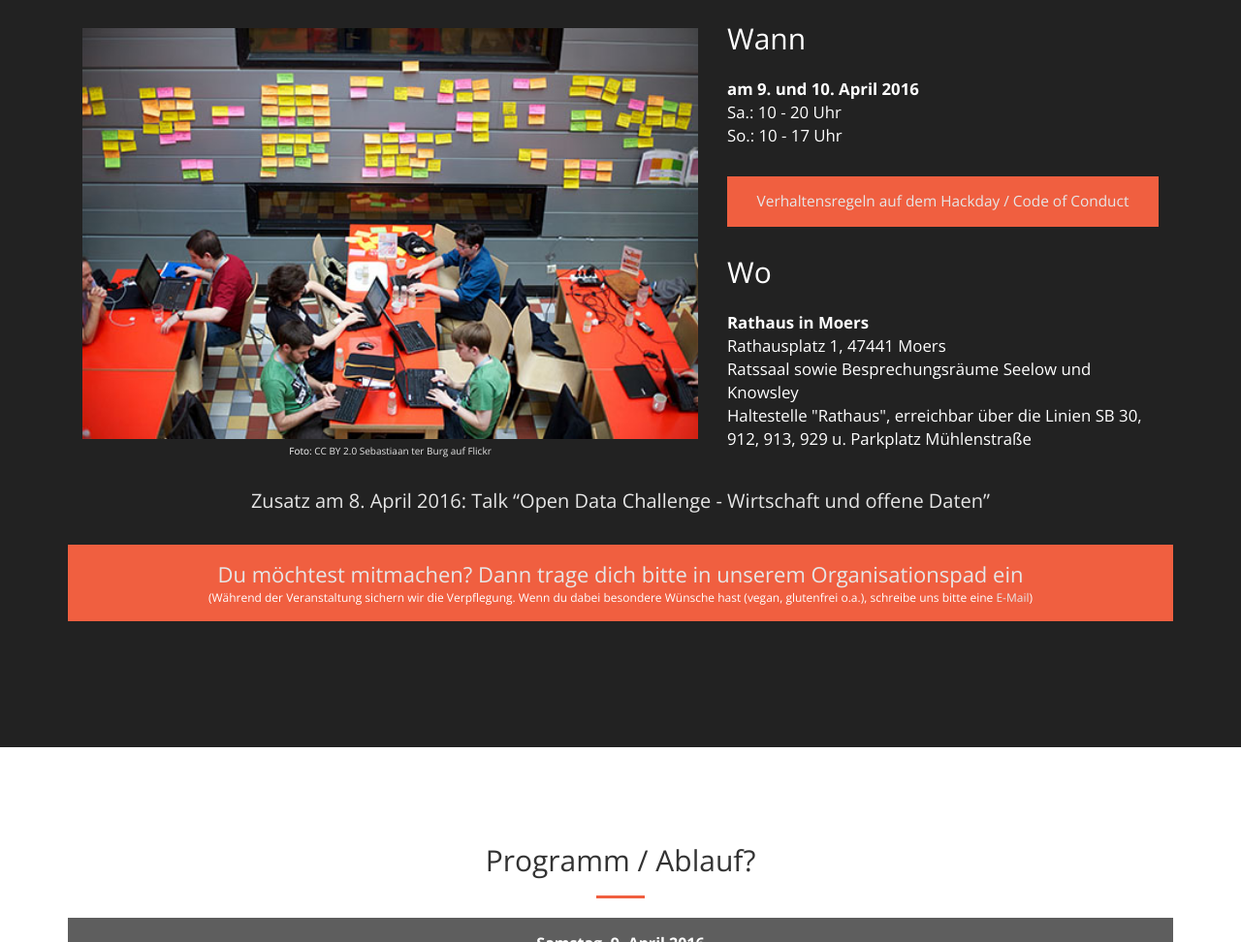
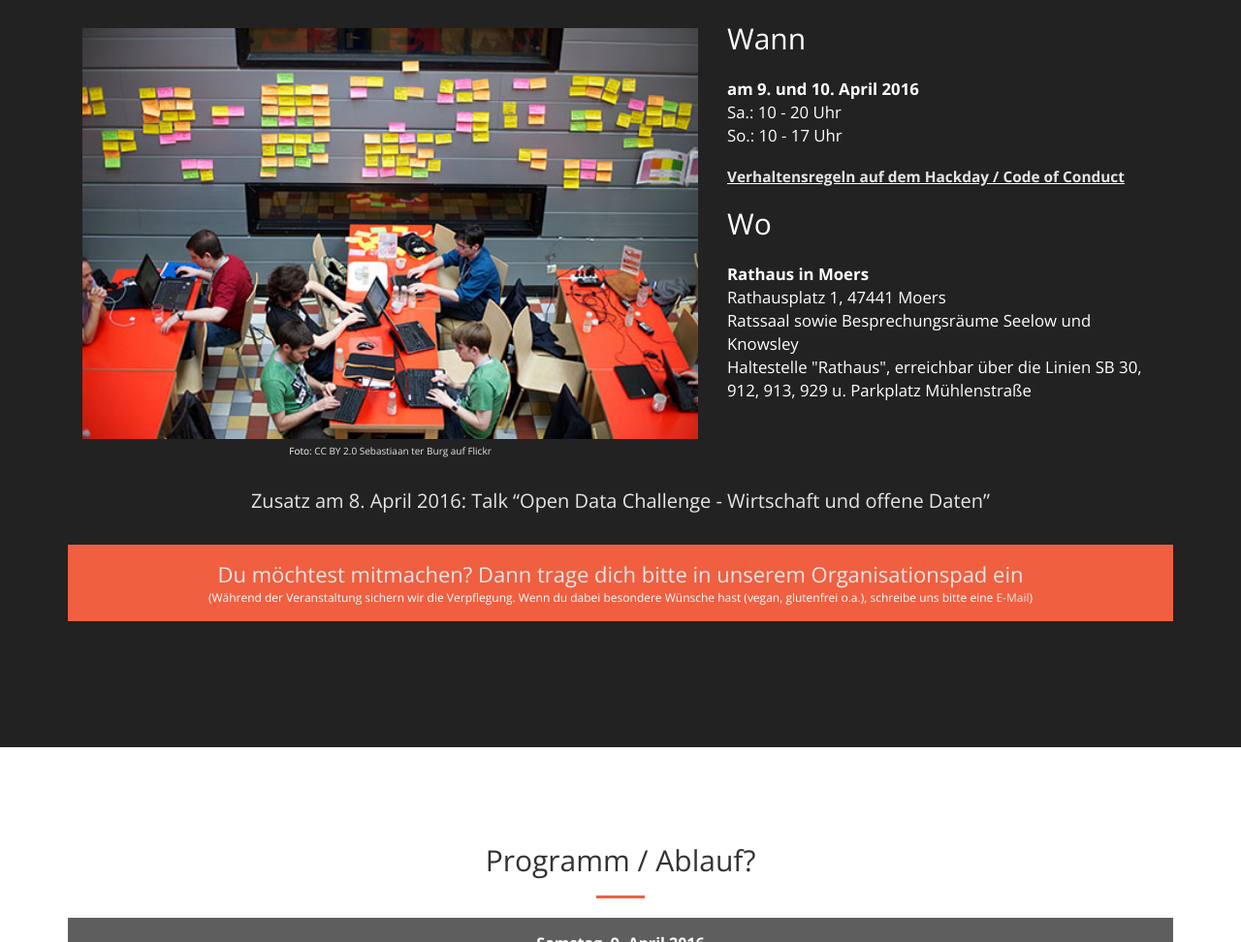
Before and after one commit to moers/hackday, a plain HTML site: page index.html in a window 1280 px wide. Shown: the part 977-1949 px from the top of the page at 97% size. Drawn offline with nearby package versions, Linux system fonts and the light colour scheme; a script that the page names is missing.

Commit message:
remove bg-primary from coc-info

```diff
--- a/index.html
+++ b/index.html
@@ -118,9 +118,11 @@
                             Sa.: 10 - 20 Uhr<br />
                             So.: 10 - 17 Uhr<br />
                         </div>
-                        <div class="bg-primary stoerer" style="font-size: 1.1em;" id="coc">
+                        <br />
+                        <span style="font-size: 1.1em; font-weight: bold; text-decoration: underline;">
                             <a href="coc.html" target="_blank">Verhaltensregeln auf dem Hackday / Code of Conduct</a>
-                        </div>
+                        </span>
+                        <br />
                         <h2>Wo</h2>
                         <div class="meeting-info">
                             <strong>Rathaus in Moers</strong><br />
```
